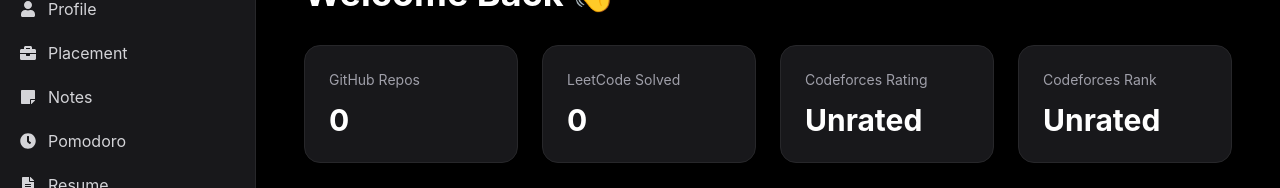
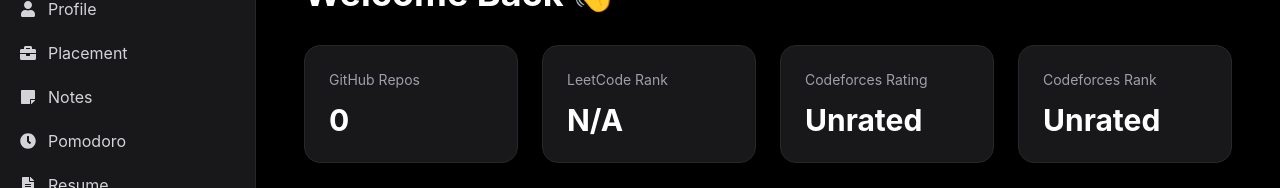
Before and after one commit to Kirti-Sharma11/student-os, a React (Vite) app in the folder frontend/: page / in a window 1280 px wide. Shown: the part 139-327 px from the top of the page. Built offline with nearby package versions, Linux system fonts and the light colour scheme; no server answers; sample sign-in values are in the browser's storage.

Commit message:
leetcode ranking added

```diff
--- a/frontend/src/pages/Dashboard/Dashboard.tsx
+++ b/frontend/src/pages/Dashboard/Dashboard.tsx
@@ -98,11 +98,11 @@ const Dashboard = () => {
         />
 
         <StatsCard
-          title="LeetCode Solved"
-          value={
-            leetcodeData?.submitStats?.acSubmissionNum[0]?.count || 0
-          }
-        />
+  title="LeetCode Rank"
+  value={
+    leetcodeData?.ranking?.toLocaleString() || "N/A"
+  }
+/>
 
         <StatsCard
           title="Codeforces Rating"
```
